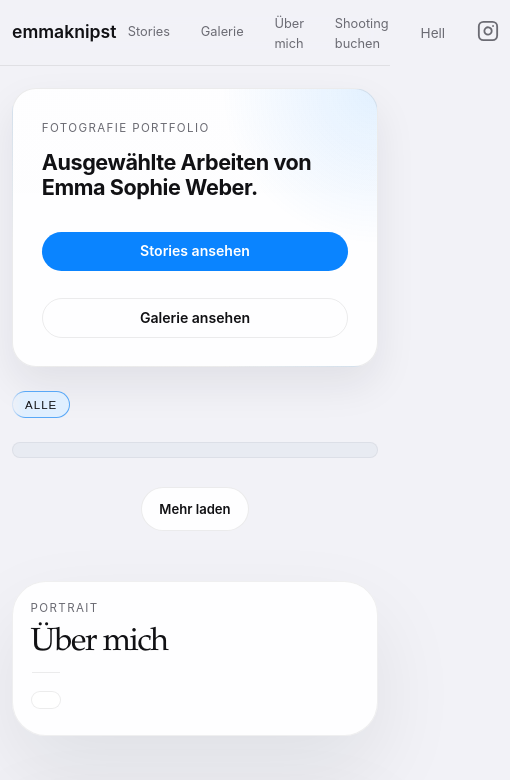
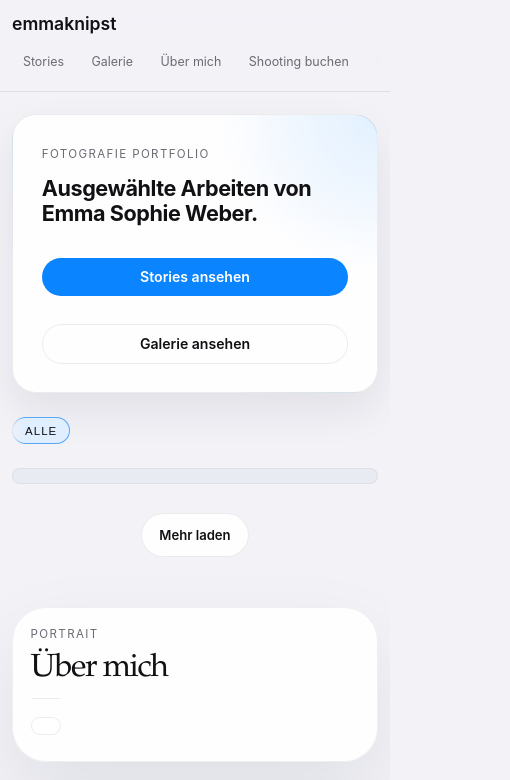
Before and after one commit to dduke360/emmaknipst, a website: page index.html in a window 390 px wide. Shown: the top 780 px of the page, 510 px wide, since content can reach past the window. Drawn offline with nearby package versions, Linux system fonts and the light colour scheme.

Commit message:
updated navigation and size for calendar

```diff
--- a/style.css
+++ b/style.css
@@ -1065,6 +1065,12 @@ main {
   display: grid;
   grid-template-columns: minmax(0, 1.4fr) minmax(0, 1fr);
   gap: 0.5rem;
+}
+
+.booking-datetime input,
+.booking-datetime select {
+  height: 2.75rem;
+  line-height: 1;
 }
 
 .booking-datetime .booking-date-wrap {
@@ -1379,11 +1385,29 @@ body.iso400-enabled .lightbox.active::after {
     max-width: none;
   }
 
+  .nav {
+    flex-wrap: wrap;
+  }
+
   .nav-links {
-    gap: 0.5rem;
-  }
-
-  .nav-links a {
+    gap: 0.4rem;
+    width: 100%;
+    margin-top: 0.6rem;
+    overflow-x: auto;
+    -webkit-overflow-scrolling: touch;
+    scrollbar-width: none;
+    padding-bottom: 0.15rem;
+    mask-image: linear-gradient(to right, transparent 0, black 10px, black calc(100% - 10px), transparent 100%);
+  }
+
+  .nav-links::-webkit-scrollbar {
+    display: none;
+  }
+
+  .nav-links a,
+  .theme-toggle {
+    flex: 0 0 auto;
+    white-space: nowrap;
     min-height: 1.95rem;
     padding: 0 0.65rem;
     font-size: 0.8rem;
@@ -1449,6 +1473,22 @@ body.iso400-enabled .lightbox.active::after {
     padding: 0.6rem 0.75rem;
   }
 
+  .nav {
+    flex-wrap: wrap;
+  }
+
+  .nav-links {
+    margin-top: 0.5rem;
+    gap: 0.35rem;
+  }
+
+  .nav-links a,
+  .theme-toggle {
+    min-height: 1.85rem;
+    padding: 0 0.62rem;
+    font-size: 0.78rem;
+  }
+
   .logo {
     font-size: 1.1rem;
   }
--- a/www/style.css
+++ b/www/style.css
@@ -1065,6 +1065,12 @@ main {
   display: grid;
   grid-template-columns: minmax(0, 1.4fr) minmax(0, 1fr);
   gap: 0.5rem;
+}
+
+.booking-datetime input,
+.booking-datetime select {
+  height: 2.75rem;
+  line-height: 1;
 }
 
 .booking-datetime .booking-date-wrap {
@@ -1379,11 +1385,29 @@ body.iso400-enabled .lightbox.active::after {
     max-width: none;
   }
 
+  .nav {
+    flex-wrap: wrap;
+  }
+
   .nav-links {
-    gap: 0.5rem;
-  }
-
-  .nav-links a {
+    gap: 0.4rem;
+    width: 100%;
+    margin-top: 0.6rem;
+    overflow-x: auto;
+    -webkit-overflow-scrolling: touch;
+    scrollbar-width: none;
+    padding-bottom: 0.15rem;
+    mask-image: linear-gradient(to right, transparent 0, black 10px, black calc(100% - 10px), transparent 100%);
+  }
+
+  .nav-links::-webkit-scrollbar {
+    display: none;
+  }
+
+  .nav-links a,
+  .theme-toggle {
+    flex: 0 0 auto;
+    white-space: nowrap;
     min-height: 1.95rem;
     padding: 0 0.65rem;
     font-size: 0.8rem;
@@ -1449,6 +1473,22 @@ body.iso400-enabled .lightbox.active::after {
     padding: 0.6rem 0.75rem;
   }
 
+  .nav {
+    flex-wrap: wrap;
+  }
+
+  .nav-links {
+    margin-top: 0.5rem;
+    gap: 0.35rem;
+  }
+
+  .nav-links a,
+  .theme-toggle {
+    min-height: 1.85rem;
+    padding: 0 0.62rem;
+    font-size: 0.78rem;
+  }
+
   .logo {
     font-size: 1.1rem;
   }
```
